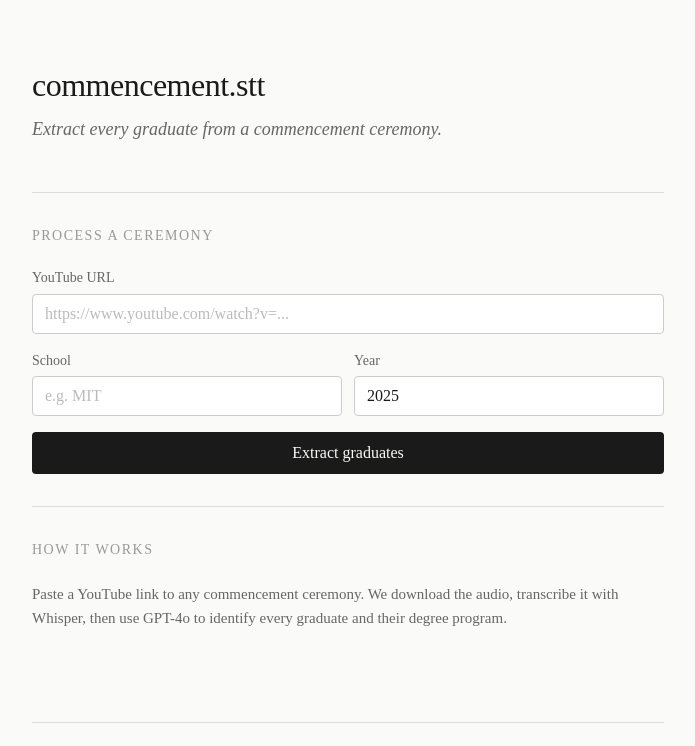
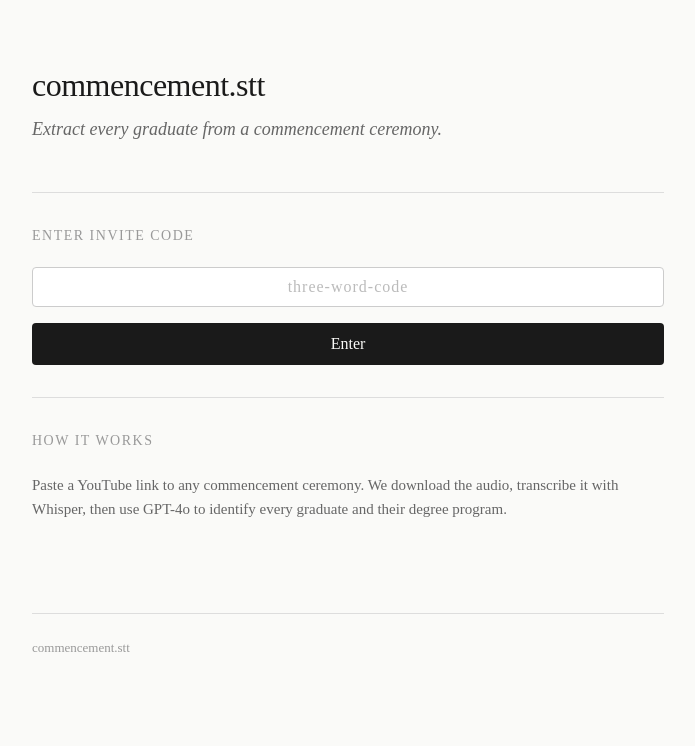
Before and after one commit to jzhou1402/commencement_stt, a Flask app: page / in a window 1280 px wide. Shown: the top 746 px of the page, without its empty margins (292-987 px from the left). After the commit the page ends 652 px from the top, so only its background shows below. Run offline with Flask 3, Linux system fonts and the light colour scheme; some libraries are stand-ins or nearby versions.

Commit message:
Add invite code gate (caps-fly-high)
Co-Authored-By: Claude Opus 4.6 (1M context) <noreply@anthropic.com>

```diff
--- a/templates/index.html
+++ b/templates/index.html
@@ -137,8 +137,18 @@
         <h1>commencement.stt</h1>
         <p class="tagline">Extract every graduate from a commencement ceremony.</p>
 
-        <!-- Input -->
-        <div class="section">
+        <!-- Invite gate -->
+        <div class="section" id="inviteSection">
+            <h2>Enter invite code</h2>
+            <div class="form-group" style="margin-bottom: 16px;">
+                <input type="text" id="inviteCode" placeholder="three-word-code" autocomplete="off" style="text-align:center; letter-spacing: 1px;">
+            </div>
+            <button class="btn" id="inviteBtn">Enter</button>
+            <p id="inviteError" style="display:none; color:#c00; font-size:13px; margin-top:12px; text-align:center;">Invalid invite code.</p>
+        </div>
+
+        <!-- Input (hidden until invited) -->
+        <div class="section" id="mainSection" style="display:none;">
             <h2>Process a ceremony</h2>
             <div class="form-group" style="margin-bottom: 16px;">
                 <label>YouTube URL</label>
@@ -219,6 +229,34 @@
     </div>
 
     <script>
+        const INVITE_CODE = 'caps-fly-high';
+
+        // Invite gate
+        const inviteSection = document.getElementById('inviteSection');
+        const mainSection = document.getElementById('mainSection');
+
+        function unlockApp() {
+            inviteSection.style.display = 'none';
+            mainSection.style.display = 'block';
+        }
+
+        if (localStorage.getItem('stt_invited') === 'true') {
+            unlockApp();
+        }
+
+        document.getElementById('inviteBtn').addEventListener('click', checkInvite);
+        document.getElementById('inviteCode').addEventListener('keydown', (e) => { if (e.key === 'Enter') checkInvite(); });
+
+        function checkInvite() {
+            const code = document.getElementById('inviteCode').value.trim().toLowerCase();
+            if (code === INVITE_CODE) {
+                localStorage.setItem('stt_invited', 'true');
+                unlockApp();
+            } else {
+                document.getElementById('inviteError').style.display = 'block';
+            }
+        }
+
         const socket = io();
         const urlInput = document.getElementById('youtubeUrl');
         const startBtn = document.getElementById('startBtn');
```
